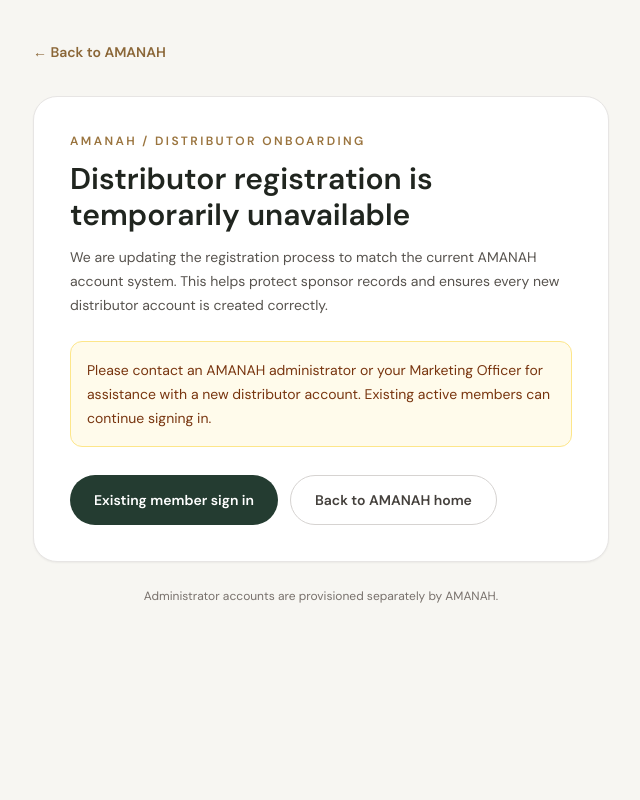
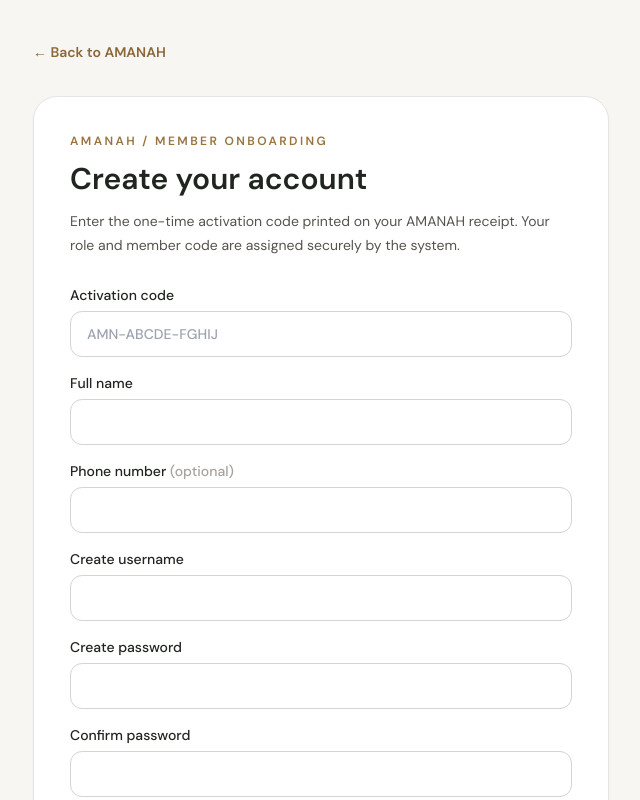
Before and after one commit to amanahoperationsdept-beep/Amanah-unilevel-system, a Next.js app: page /register in a window 1280 px wide. Shown: the top 800 px of the page, without its empty margins (319-959 px from the left). Built offline with nearby package versions, Linux system fonts and the light colour scheme; a web font is replaced by a local one.

Commit message:
Replace registration placeholder with activation-code signup

```diff
--- a/src/app/register/page.tsx
+++ b/src/app/register/page.tsx
@@ -1,35 +1,33 @@
 "use client";
 
 import Link from "next/link";
+import { useActionState } from "react";
+import { registerWithActivationCodeAction } from "@/app/actions/activation";
+
+const initialState = { status: "idle" as const, message: "" };
 
 export default function RegisterPage() {
+  const [state, action, pending] = useActionState(registerWithActivationCodeAction, initialState);
   return (
     <main className="min-h-screen bg-[#f7f6f2] px-5 py-10 text-[#20251f] sm:px-8">
       <div className="mx-auto max-w-xl">
         <Link href="/" className="text-sm font-semibold text-[#8b6738] hover:underline">← Back to AMANAH</Link>
         <section className="mt-8 rounded-3xl border border-stone-200 bg-white p-6 shadow-sm sm:p-9">
-          <p className="text-xs font-semibold uppercase tracking-[0.2em] text-[#9a743e]">AMANAH / Distributor onboarding</p>
-          <h1 className="mt-3 text-3xl font-semibold">Distributor registration is temporarily unavailable</h1>
-          <p className="mt-3 text-sm leading-6 text-stone-600">
-            We are updating the registration process to match the current AMANAH account system.
-            This helps protect sponsor records and ensures every new distributor account is created correctly.
-          </p>
-          <div role="status" className="mt-6 rounded-xl border border-amber-200 bg-amber-50 p-4 text-sm leading-6 text-amber-900">
-            Please contact an AMANAH administrator or your Marketing Officer for assistance with a new distributor account.
-            Existing active members can continue signing in.
-          </div>
-          <div className="mt-7 flex flex-col gap-3 sm:flex-row">
-            <Link href="/?portal=distributor" className="inline-flex items-center justify-center rounded-full bg-[#243c31] px-6 py-3.5 text-sm font-semibold text-white hover:bg-[#192d24]">
-              Existing member sign in
-            </Link>
-            <Link href="/" className="inline-flex items-center justify-center rounded-full border border-stone-300 px-6 py-3.5 text-sm font-semibold text-stone-700 hover:bg-stone-50">
-              Back to AMANAH home
-            </Link>
-          </div>
+          <p className="text-xs font-semibold uppercase tracking-[0.2em] text-[#9a743e]">AMANAH / Member onboarding</p>
+          <h1 className="mt-3 text-3xl font-semibold">Create your account</h1>
+          <p className="mt-3 text-sm leading-6 text-stone-600">Enter the one-time activation code printed on your AMANAH receipt. Your role and member code are assigned securely by the system.</p>
+          <form action={action} className="mt-7 space-y-4">
+            <label className="block text-sm font-medium">Activation code<input name="activation_code" required autoCapitalize="characters" autoComplete="off" placeholder="AMN-ABCDE-FGHIJ" className="mt-1.5 w-full rounded-xl border border-stone-300 px-4 py-3 outline-none focus:border-[#8b6738]" /></label>
+            <label className="block text-sm font-medium">Full name<input name="full_name" required minLength={2} maxLength={120} autoComplete="name" className="mt-1.5 w-full rounded-xl border border-stone-300 px-4 py-3" /></label>
+            <label className="block text-sm font-medium">Phone number <span className="text-stone-400">(optional)</span><input name="phone" type="tel" maxLength={40} autoComplete="tel" className="mt-1.5 w-full rounded-xl border border-stone-300 px-4 py-3" /></label>
+            <label className="block text-sm font-medium">Create username<input name="username" required minLength={3} maxLength={32} pattern="[a-zA-Z0-9._-]+" autoComplete="username" className="mt-1.5 w-full rounded-xl border border-stone-300 px-4 py-3" /></label>
+            <label className="block text-sm font-medium">Create password<input name="password" type="password" required minLength={8} maxLength={128} autoComplete="new-password" className="mt-1.5 w-full rounded-xl border border-stone-300 px-4 py-3" /></label>
+            <label className="block text-sm font-medium">Confirm password<input name="confirm_password" type="password" required minLength={8} maxLength={128} autoComplete="new-password" className="mt-1.5 w-full rounded-xl border border-stone-300 px-4 py-3" /></label>
+            {state.message && <p role="status" className={`rounded-xl p-3 text-sm ${state.status === "error" ? "bg-rose-50 text-rose-800" : "bg-emerald-50 text-emerald-800"}`}>{state.message}</p>}
+            <button disabled={pending} className="w-full rounded-full bg-[#243c31] px-6 py-3.5 text-sm font-semibold text-white disabled:opacity-60">{pending ? "Creating account…" : "Create AMANAH account"}</button>
+          </form>
+          <p className="mt-6 text-sm text-stone-600">Already registered? <Link href="/" className="font-semibold text-[#8b6738] hover:underline">Sign in</Link></p>
         </section>
-        <p className="mt-6 text-center text-xs leading-5 text-stone-500">
-          Administrator accounts are provisioned separately by AMANAH.
-        </p>
       </div>
     </main>
   );
```
